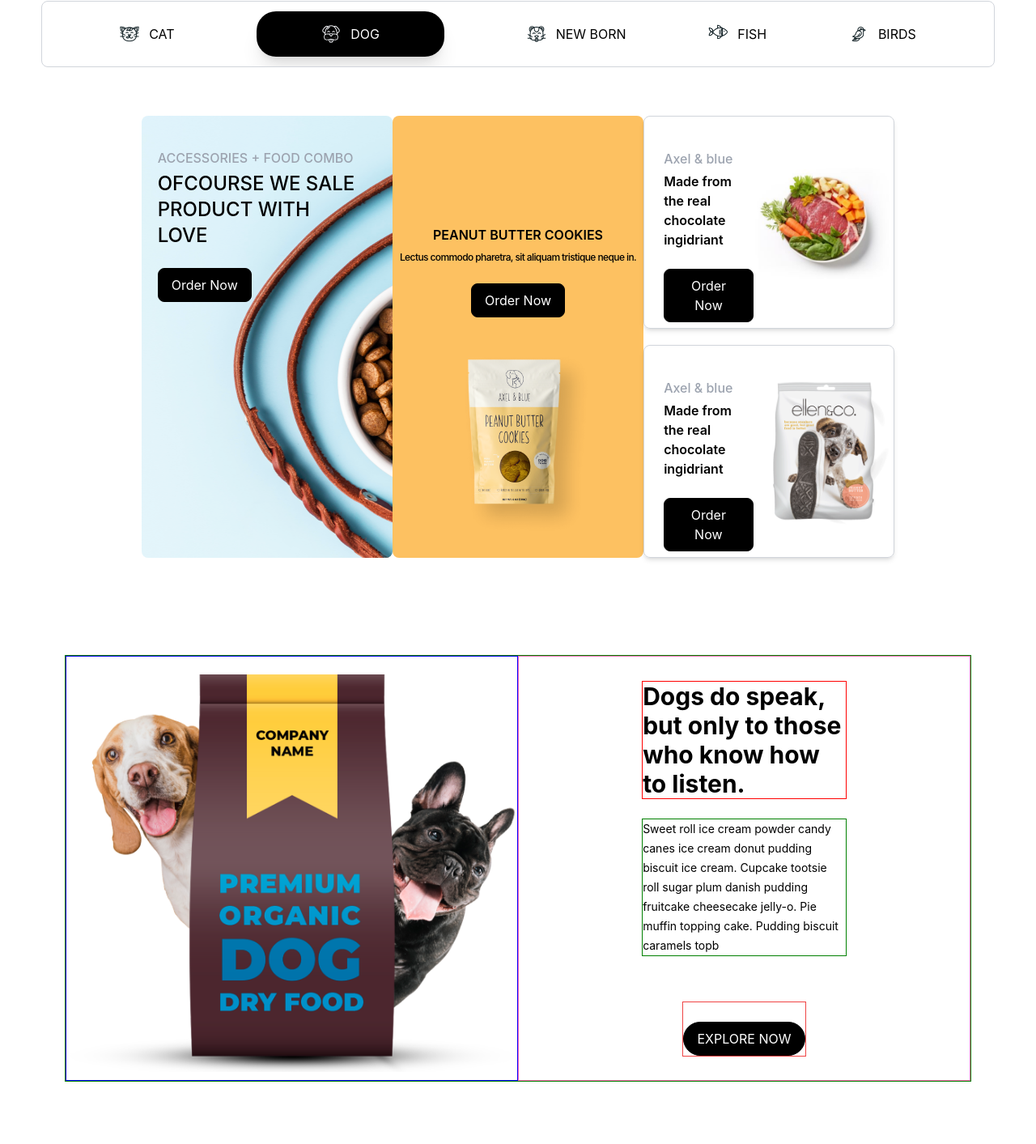
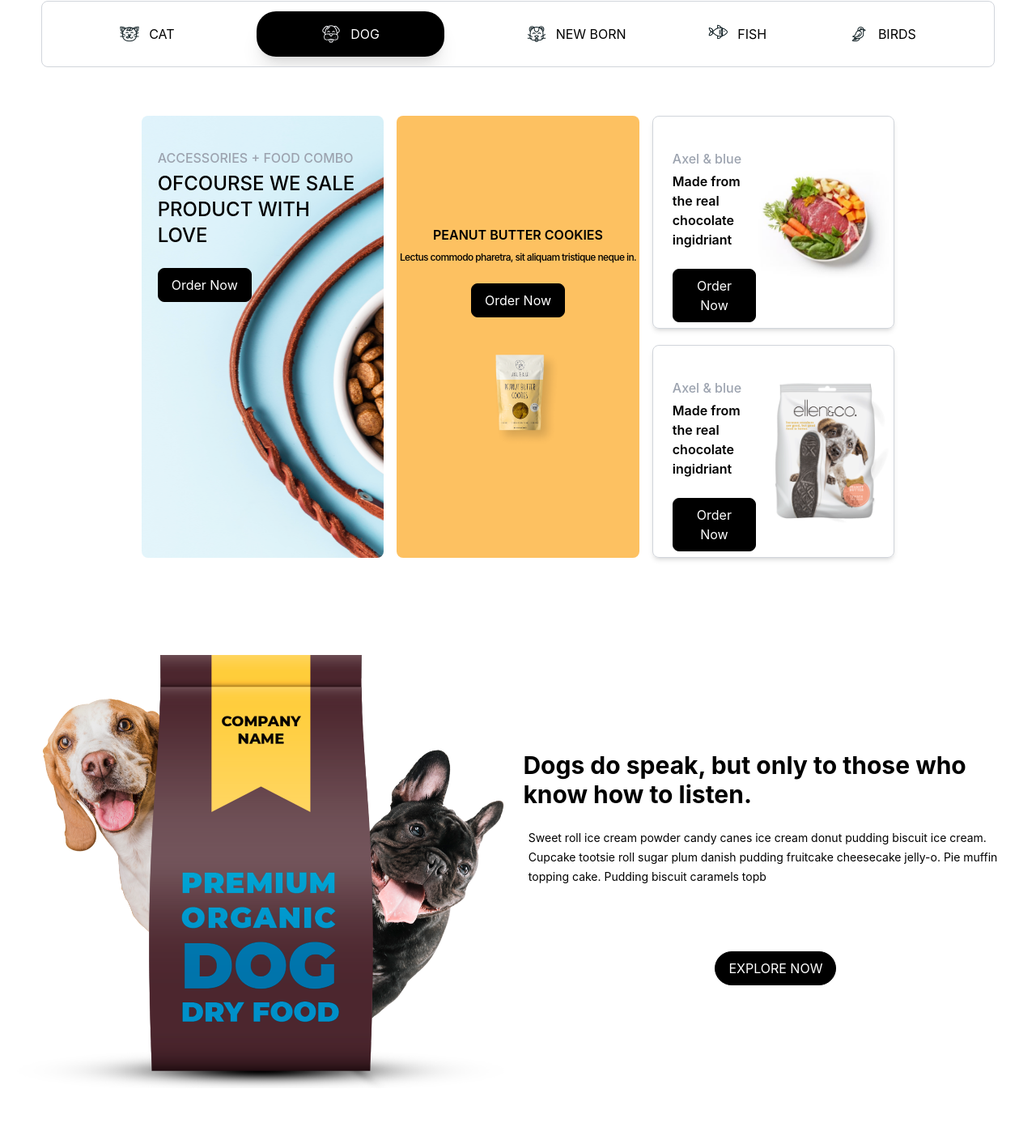
Before and after one commit to pawan988/foodDelevery, a React (Create React App) app in the folder lumos-task/: page / in a window 1280 px wide. Shown: the part 547-1960 px from the top of the page at 81% size. Built offline with nearby package versions, Linux system fonts and the light colour scheme.

Commit message:
make responsive the homeOragnic section

```diff
--- a/lumos-task/src/modules/home/Home.css
+++ b/lumos-task/src/modules/home/Home.css
@@ -57,6 +57,11 @@
   width: 11.198vw;
   height: 307px;
 }
+.homeFav3-img-cont > img {
+  width: 100%;
+  height: 100%;
+  object-fit: contain;
+}
 .homeFav-product2-heading {
   width: 9.167vw;
 }
@@ -86,16 +91,12 @@
 .homeOrga-main {
   padding: 80px 6.25vw 80px 6.25vw;
 }
-.homeOrg-wrapper {
-  border: 1px solid green;
-}
+
 .homeOrg-right {
-  border: 1px solid blue;
   width: 50%;
   height: 525px;
 }
 .homeOrg-left {
-  border: 1px solid hotpink;
   width: 50%;
   height: 525px;
 }
@@ -108,12 +109,24 @@
   object-fit: contain;
 }
 .homeOrgHeading {
-  border: 1px solid red;
   width: 19.746vw;
 }
 .homeOrgText {
+  width: 19.746vw;
+}
+.homePetneed-main {
+  border: 1px solid red;
+}
+.homePetneed-child1 {
   border: 1px solid green;
-  width: 19.746vw;
+  display: flex;
+  justify-content: space-between;
+  padding: 0px 13.646vw 0px 13.646vw;
+}
+.homePetneed-child2 {
+  border: 1px solid teal;
+  height: 572px;
+  margin: 62px 0px 0px 0px;
 }
 @media screen and (max-width: 1280px) {
   .homeHero-cont {
@@ -151,6 +164,49 @@
     width: 200px;
     height: 163px;
   }
+  .homeOrgHeading {
+    width: 48.746vw;
+  }
+  .homeOrga-main {
+    padding: 80px 0.25vw 80px 0.25vw;
+  }
+  .homeOrgText {
+    width: 47.746vw;
+  }
+}
+@media screen and (max-width: 1024px) {
+  .homeOrga-main {
+    padding: 80px 0.25vw 80px 0.25vw;
+  }
+  .homeOrgHeading {
+    width: 48.746vw;
+  }
+  .homeOrgText {
+    width: 47.746vw;
+  }
+  .homeOrga-main {
+    padding: 10px 0.25vw 10px 0.25vw;
+  }
+  .homeOrgHeading {
+    width: 69.746vw;
+  }
+  .homeOrgText {
+    width: 69.746vw;
+  }
+  .imgContOne {
+    height: 266px;
+    width: 266px;
+  }
+  .homeOrg-left {
+    width: 100%;
+    height: 300px;
+  }
+  .homeOrg-right {
+    width: 100%;
+    height: 280px;
+    display: flex;
+    justify-content: center;
+  }
 }
 
 @media screen and (max-width: 768px) {
@@ -166,11 +222,11 @@
   }
   .homeFav-product1 {
     width: 100%;
-    height: 546px;
+    height: 320px;
   }
   .homeFav-product2 {
     width: 100%;
-    height: 546px;
+    height: 320px;
     background-color: #fdc161;
   }
   .homeFav-product3 {
@@ -194,6 +250,38 @@
     width: 200px;
     height: 163px;
   }
+  .homeOrga-main {
+    padding: 80px 0.25vw 80px 0.25vw;
+  }
+  .homeOrgHeading {
+    width: 48.746vw;
+  }
+  .homeOrgText {
+    width: 47.746vw;
+  }
+  .homeOrga-main {
+    padding: 10px 0.25vw 10px 0.25vw;
+  }
+  .homeOrgHeading {
+    width: 69.746vw;
+  }
+  .homeOrgText {
+    width: 69.746vw;
+  }
+  .imgContOne {
+    height: 266px;
+    width: 266px;
+  }
+  .homeOrg-left {
+    width: 100%;
+    height: 300px;
+  }
+  .homeOrg-right {
+    width: 100%;
+    height: 280px;
+    display: flex;
+    justify-content: center;
+  }
 }
 
 @media screen and (max-width: 560px) {
@@ -206,11 +294,14 @@
   }
   .homeFav-product1 {
     width: 100%;
-    height: 546px;
+    height: 313px;
+  }
+  .homeFav-productList-main {
+    padding: 20px 2.646vw 40px 2.646vw;
   }
   .homeFav-product2 {
     width: 100%;
-    height: 546px;
+    height: 330px;
     background-color: #fdc161;
   }
   .homeFav-product3 {
@@ -230,4 +321,27 @@
     width: 200px;
     height: 163px;
   }
+  .homeOrga-main {
+    padding: 10px 0.25vw 10px 0.25vw;
+  }
+  .homeOrgHeading {
+    width: 91.746vw;
+  }
+  .homeOrgText {
+    width: 90.746vw;
+  }
+  .imgContOne {
+    height: 266px;
+    width: 266px;
+  }
+  .homeOrg-left {
+    width: 100%;
+    height: 300px;
+  }
+  .homeOrg-right {
+    width: 100%;
+    height: 280px;
+    display: flex;
+    justify-content: center;
+  }
 }
--- a/lumos-task/src/modules/home/Home.jsx
+++ b/lumos-task/src/modules/home/Home.jsx
@@ -3,12 +3,14 @@ import "./Home.css";
 import HomeHero from "./homeHero";
 import HomeFav from "./HomeFav";
 import HomeOrganic from "./HomeOrganic";
+import HomePetNeeds from "./HomePetNeeds";
 const Home = () => {
   return (
     <div className="home-main-cont">
       <HomeHero />
       <HomeFav />
       <HomeOrganic />
+      <HomePetNeeds />
     </div>
   );
 };
--- a/lumos-task/src/modules/home/HomeFav.jsx
+++ b/lumos-task/src/modules/home/HomeFav.jsx
@@ -77,11 +77,12 @@ const HomeFav = () => {
       <div className="homeFav-productList-main">
         <div
           className="homeFav-productList-wraper
-        xl:flex xl:justify-between xl:items-center
-        2xl:flex 2xl:justify-between 2xl:items-center
-        lg:flex lg:justify-between lg:items-center
-
-        "
+         sm:flex sm:justify-between sm:items-center sm:flex-col sm:gap-4
+          md:flex md:justify-between md:items-center md:flex-col md:gap-4
+          lg:flex lg:justify-between lg:items-center lg:flex-col lg:gap-4
+          xl:flex xl:flex-row xl:justify-between xl:items-center
+          flex flex-col justify-between items-center gap-4
+          "
         >
           <div
             className="homeFav-product1 bg-cover bg-center rounded-lg"
@@ -93,8 +94,7 @@ const HomeFav = () => {
             2xl:pt-10 2xl:pl-5
             lg:pt-10 lg:pl-5
             md:pt-20 md:pl-12
-            pt-10 pl-15
-            "
+            pt-10 pl-4"
             >
               <p className="font-poppins font-medium text-base leading-6 text-gray-400">
                 ACCESSORIES + FOOD COMBO
@@ -110,7 +110,10 @@ const HomeFav = () => {
             </div>
           </div>
           <div className="homeFav-product2 flex justify-center items-center flex-col rounded-lg ">
-            <div className="homeFav-product2-heading text-center font-poppins font-semibold text-base leading-6">
+            <div
+              className="homeFav-product2-heading
+            text-center font-poppins font-semibold text-base leading-6 pt-10 md:pt-0"
+            >
               <h2>PEANUT BUTTER COOKIES</h2>
             </div>
 
@@ -121,7 +124,7 @@ const HomeFav = () => {
               <button class="border border-solid border-black rounded-lg py-2 px-4 bg-black text-white cursor-pointer mt-6">
                 Order Now
               </button>
-              <div className="homeFav3-img-cont pt-10 pl-5 ">
+              <div className="homeFav3-img-cont  xl:pt-10 md:pt-10 lg:pt-10 pt-4 pl-5 ">
                 <img src={homeFav2img} />
               </div>
             </div>
@@ -129,12 +132,15 @@ const HomeFav = () => {
           <div
             className="homeFav-product3
           xl:flex xl:flex-col xl:justify-between
-          2xl:flex 2xl:flex-col 2xl:justify-between
-          lg:flex lg:flex-row
-          md:flex md:flex-col
+          lg:flex lg:flex-row lg:gap-4
+          md:flex md:flex-col  md:gap-4
           "
           >
-            <div className="hoomeFav-product3-child1 rounded-lg flex flex-row border border-solid border-gray-300 shadow-md">
+            <div
+              className="hoomeFav-product3-child1
+
+            rounded-lg flex flex-row border border-solid border-gray-300 shadow-md"
+            >
               <div className="homeFav-product3-child1">
                 <div className="homeFav3-Text-cont pt-10 pl-5 md:pl-6">
                   <p className="font-poppins font-medium text-base leading-6 text-gray-400">
--- a/lumos-task/src/modules/home/HomeOrganic.jsx
+++ b/lumos-task/src/modules/home/HomeOrganic.jsx
@@ -5,7 +5,7 @@ import organicImg from "../../assets/homeOrg.png";
 const HomeOrganic = () => {
   return (
     <div className="homeOrga-main">
-      <div className="homeOrg-wrapper lg:flex">
+      <div className="homeOrg-wrapper lg:flex lg:flex-row flex flex-col">
         <div className="homeOrg-right ">
           <div className="imgContOne">
             <img src={organicImg} alt="organicImg" />
@@ -15,7 +15,10 @@ const HomeOrganic = () => {
           <div className="homeOrgHeading font-poppins font-bold text-3xl leading-12 text-black mb-6">
             <h1>Dogs do speak, but only to those who know how to listen.</h1>
           </div>
-          <div className="homeOrgText font-poppins font-normal text-sm leading-6 text-k-assent mb-14">
+          <div
+            className="homeOrgText
+          font-poppins font-normal text-sm leading-6 text-k-assent mb:2 xl:mb-14"
+          >
             <h1>
               Sweet roll ice cream powder candy canes ice cream donut pudding
               biscuit ice cream. Cupcake tootsie roll sugar plum danish pudding
@@ -23,7 +26,7 @@ const HomeOrganic = () => {
               biscuit caramels topb
             </h1>
           </div>
-          <div className="flex justify-start items-start border border-solid border-red-500 w-46">
+          <div className="flex justify-start items-start w-46">
             <button class="border border-solid border-black rounded-full py-2 px-4 bg-black text-white cursor-pointer mt-6">
               EXPLORE NOW
             </button>
--- /dev/null
+++ b/lumos-task/src/modules/home/HomePetNeeds.jsx
@@ -0,0 +1,22 @@
+import React from "react";
+import "./Home.css";
+
+const HomePetNeeds = () => {
+  return (
+    <div className="homePetneed-main">
+      <div className="homePetneed-child1">
+        <div className="homePetneed-heading-main">
+          <h1>Everything Your</h1>
+          <h3>Pet Needs</h3>
+        </div>
+        <div className="homePetneed-viewAll">
+          <p>View All ---</p>
+        </div>
+      </div>
+
+      <div className="homePetneed-child2"></div>
+    </div>
+  );
+};
+
+export default HomePetNeeds;
```
